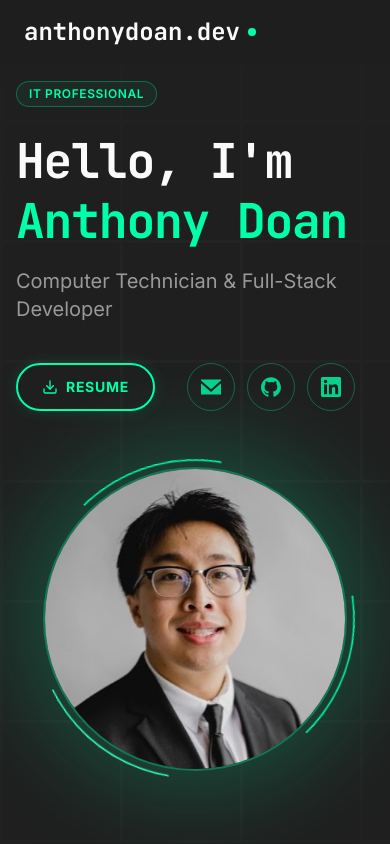
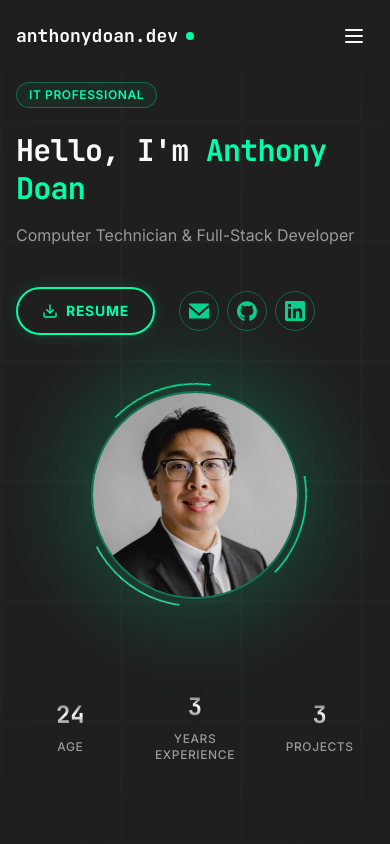
Before and after one commit to anthonydoan2001/anthonydoan-portfoliowebsite, a React (Vite) app: page / in a window 390 px wide. Shown: the top 844 px of the page. Built offline with nearby package versions, Linux system fonts and the light colour scheme.

Commit message:
Implemented responsive

```diff
--- a/src/components/layout/Navigation.tsx
+++ b/src/components/layout/Navigation.tsx
@@ -1,25 +1,30 @@
 import { NAVIGATION_BRAND, NAVIGATION_LINKS } from "@/lib/constants";
+import { Menu, X } from "lucide-react";
+import { useState } from "react";
 import { Link, useLocation } from "react-router-dom";
 
 const Navigation = () => {
   const location = useLocation();
+  const [isOpen, setIsOpen] = useState(false);
 
   const isActive = (href: string) => {
     if (href.startsWith("#")) return false;
     return location.pathname === href;
   };
 
+  const closeMenu = () => setIsOpen(false);
+
   return (
     <nav className="fixed top-0 left-0 right-0 z-50 bg-background/80 backdrop-blur-sm">
-      <div className="max-w-7xl mx-auto px-6 py-4">
+      <div className="max-w-7xl mx-auto px-4 sm:px-6 py-4">
         <div className="flex items-center justify-between">
           {/* Logo */}
-          <Link to="/" className="flex items-center gap-2">
-            <span className="text-2xl font-bold font-mono">{NAVIGATION_BRAND}</span>
+          <Link to="/" className="flex items-center gap-2" onClick={closeMenu}>
+            <span className="text-lg sm:text-2xl font-bold font-mono">{NAVIGATION_BRAND}</span>
             <span className="w-2 h-2 bg-emerald rounded-full"></span>
           </Link>
 
-          {/* Navigation Links */}
+          {/* Desktop Navigation Links */}
           <div className="hidden md:flex items-center gap-8">
             {NAVIGATION_LINKS.map((link, index) => (
               link.href.startsWith("#") ? (
@@ -45,7 +50,49 @@ const Navigation = () => {
               )
             ))}
           </div>
+
+          {/* Mobile Menu Button */}
+          <button
+            onClick={() => setIsOpen(!isOpen)}
+            className="md:hidden p-2 rounded-lg hover:bg-secondary/50 transition-colors"
+            aria-label="Toggle menu"
+          >
+            {isOpen ? <X className="w-6 h-6" /> : <Menu className="w-6 h-6" />}
+          </button>
         </div>
+
+        {/* Mobile Navigation Menu */}
+        {isOpen && (
+          <div className="md:hidden mt-4 pb-4 border-t border-border/50 pt-4">
+            <div className="flex flex-col gap-4">
+              {NAVIGATION_LINKS.map((link, index) => (
+                link.href.startsWith("#") ? (
+                  <a
+                    key={index}
+                    href={link.href}
+                    onClick={closeMenu}
+                    className="text-lg font-semibold transition-colors text-foreground hover:text-emerald py-2"
+                  >
+                    {link.label}
+                  </a>
+                ) : (
+                  <Link
+                    key={index}
+                    to={link.href}
+                    onClick={closeMenu}
+                    className={`text-lg font-semibold transition-colors py-2 ${
+                      isActive(link.href)
+                        ? "text-emerald"
+                        : "text-foreground hover:text-emerald"
+                    }`}
+                  >
+                    {link.label}
+                  </Link>
+                )
+              ))}
+            </div>
+          </div>
+        )}
       </div>
     </nav>
   );
--- a/src/components/sections/About.tsx
+++ b/src/components/sections/About.tsx
@@ -5,7 +5,7 @@ import { Link } from "react-router-dom";
 
 const About = () => {
   return (
-    <section className="py-24 px-4 relative overflow-hidden" id="about">
+    <section className="py-16 sm:py-20 md:py-24 px-4 relative overflow-hidden" id="about">
       <div className="max-w-6xl mx-auto">
         {/* Centered Header */}
         <div className="text-center mb-16 space-y-6">
@@ -23,7 +23,7 @@ const About = () => {
           {/* Left Column - Text Content */}
           <div className="space-y-8">
             <div className="space-y-6">
-              <div className="text-muted-foreground text-lg leading-relaxed space-y-6">
+              <div className="text-muted-foreground text-base sm:text-lg leading-relaxed space-y-4 sm:space-y-6">
                 <p>
                   I am a Computer Technician at Secure ITAD Services, Inc. with a B.S. in Computer Science
                   from the University of Houston (2024). I'm actively pursuing CompTIA Network+ certification
--- a/src/components/sections/Contact.tsx
+++ b/src/components/sections/Contact.tsx
@@ -20,7 +20,7 @@ const Contact = () => {
         </p>
         </div>
 
-        <div className="grid md:grid-cols-2 gap-6 mb-12">
+        <div className="grid sm:grid-cols-2 gap-4 sm:gap-6 mb-12">
           <ContactCard
             href={`mailto:${PERSONAL_INFO.email}`}
             title="Email Me"
@@ -52,7 +52,7 @@ const Contact = () => {
             </svg>
           </ContactCard>
 
-          <div className="group border border-border/50 rounded-2xl p-8 hover:border-emerald/30 transition-colors duration-300">
+          <div className="group border border-border/50 rounded-2xl p-4 sm:p-6 md:p-8 hover:border-emerald/30 transition-colors duration-300">
             <div className="flex items-center gap-4">
               <div className="w-12 h-12 rounded-full border border-emerald/30 text-emerald/80 group-hover:text-emerald group-hover:bg-emerald/10 group-hover:border-emerald group-hover:scale-110 flex items-center justify-center flex-shrink-0 transition-all duration-300">
                 <svg className="w-5 h-5" viewBox="0 0 24 24" xmlns="http://www.w3.org/2000/svg" aria-hidden="true">
@@ -96,7 +96,7 @@ const ContactCard = ({ href, title, value, external, children }: ContactCardProp
     href={href}
     target={external ? "_blank" : undefined}
     rel={external ? "noopener noreferrer" : undefined}
-    className="group border border-border/50 rounded-2xl p-8 hover:border-emerald/30 hover:bg-emerald/5 transition-all duration-300"
+    className="group border border-border/50 rounded-2xl p-4 sm:p-6 md:p-8 hover:border-emerald/30 hover:bg-emerald/5 transition-all duration-300"
   >
     <div className="flex items-center gap-4">
       <div className="w-12 h-12 rounded-full border border-emerald/30 text-emerald/80 group-hover:text-emerald group-hover:bg-emerald/10 group-hover:border-emerald group-hover:scale-110 flex items-center justify-center flex-shrink-0 transition-all duration-300">
@@ -104,7 +104,7 @@ const ContactCard = ({ href, title, value, external, children }: ContactCardProp
     </div>
       <div>
     <div className="text-sm font-medium text-muted-foreground uppercase tracking-wider mb-1 group-hover:text-emerald/80 transition-colors">{title}</div>
-    <div className="text-lg font-medium text-foreground group-hover:text-emerald transition-colors">
+    <div className="text-sm sm:text-base md:text-lg font-medium text-foreground group-hover:text-emerald transition-colors break-all sm:break-normal">
       {value}
         </div>
       </div>
--- a/src/components/sections/Education.tsx
+++ b/src/components/sections/Education.tsx
@@ -41,7 +41,7 @@ const Education = () => {
               {/* University and Degree Info */}
               <div className="space-y-4">
                 <div className="flex flex-col sm:flex-row sm:items-center sm:justify-between gap-4">
-                  <h3 className="text-2xl md:text-3xl lg:text-4xl font-bold text-foreground tracking-tight font-mono">
+                  <h3 className="text-xl sm:text-2xl md:text-3xl lg:text-4xl font-bold text-foreground tracking-tight font-mono">
                     {EDUCATION_INFO.university}
                   </h3>
                   <div className="inline-flex items-center justify-center gap-2 bg-secondary/50 px-4 py-1.5 rounded-md border border-border/50 text-sm font-mono text-muted-foreground whitespace-nowrap w-fit">
@@ -51,7 +51,7 @@ const Education = () => {
                 </div>
 
                 <div className="space-y-2">
-                  <div className="text-xl md:text-2xl font-bold text-emerald">
+                  <div className="text-lg sm:text-xl md:text-2xl font-bold text-emerald">
                     {EDUCATION_INFO.degree}
                   </div>
                   <p className="text-base md:text-lg text-muted-foreground font-medium">
--- a/src/components/sections/Experience.tsx
+++ b/src/components/sections/Experience.tsx
@@ -27,9 +27,9 @@ const Experience = () => {
         </div>
 
         {/* Two Column Layout */}
-        <div className="grid md:grid-cols-[350px_1fr] gap-8 md:gap-12 items-start">
+        <div className="grid lg:grid-cols-[320px_1fr] gap-6 md:gap-8 lg:gap-12 items-start">
           {/* Left Column - Experience List */}
-          <div className="space-y-2">
+          <div className="space-y-2 overflow-x-auto lg:overflow-visible">
             {experiences.map((exp, index) => {
               const Icon = iconMap[exp.icon] || Wrench;
               const isSelected = index === selectedIndex;
@@ -70,13 +70,13 @@ const Experience = () => {
           </div>
 
           {/* Right Column - Selected Experience Details */}
-          <div className="min-h-[500px]">
+          <div className="min-h-[300px] lg:min-h-[500px]">
             {selectedExperience && (
               <div key={selectedIndex} className="space-y-8">
                 {/* Title Header */}
                 <div className="space-y-4 border-b border-border/50 pb-6">
                   <div>
-                    <h3 className="text-2xl md:text-3xl lg:text-4xl font-bold text-foreground tracking-tight font-mono mb-2">
+                    <h3 className="text-xl sm:text-2xl md:text-3xl lg:text-4xl font-bold text-foreground tracking-tight font-mono mb-2">
                       {selectedExperience.title}
                     </h3>
                     <div className="text-xl text-emerald font-semibold">
--- a/src/components/sections/Hero.tsx
+++ b/src/components/sections/Hero.tsx
@@ -25,12 +25,12 @@ const Hero = () => {
               <div className="inline-block px-3 py-1 rounded-full border border-emerald/30 bg-emerald/5 backdrop-blur-sm mb-2">
                 <p className="text-emerald text-xs uppercase tracking-wider font-semibold">{PERSONAL_INFO.title}</p>
               </div>
-              <h1 className="text-5xl md:text-6xl lg:text-7xl font-bold font-mono leading-tight tracking-tight">
+              <h1 className="text-3xl sm:text-4xl md:text-5xl lg:text-6xl xl:text-7xl font-bold font-mono leading-tight tracking-tight">
                 Hello, I'm <span className="text-emerald">
                   {PERSONAL_INFO.name}
                 </span>
               </h1>
-              <div className="text-xl md:text-2xl lg:text-3xl text-muted-foreground flex items-center gap-2">
+              <div className="text-base sm:text-lg md:text-xl lg:text-2xl xl:text-3xl text-muted-foreground flex items-center gap-2">
                 <span>{PERSONAL_INFO.subtitle}</span>
                 <span className="w-0.5 h-[1.2em] bg-emerald animate-blink"></span>
               </div>
@@ -46,7 +46,7 @@ const Hero = () => {
                 Resume
               </a>
 
-              <div className="flex items-center gap-3 pl-4">
+              <div className="flex items-center gap-2 sm:gap-3 pl-2 sm:pl-4">
                 <SocialLink href={`mailto:${PERSONAL_INFO.email}`} ariaLabel="Email">
                   <svg className="w-5 h-5" viewBox="0 -2.5 20 20" xmlns="http://www.w3.org/2000/svg" aria-hidden="true">
                     <path fill="currentColor" d="M294,774.474 L284,765.649 L284,777 L304,777 L304,765.649 L294,774.474 Z M294.001,771.812 L284,762.981 L284,762 L304,762 L304,762.981 L294.001,771.812 Z" transform="translate(-340 -922) translate(56 160)"/>
@@ -70,7 +70,7 @@ const Hero = () => {
 
           <div className={`flex-shrink-0 transition-all duration-1000 delay-300 transform ${mounted ? 'opacity-100 scale-100' : 'opacity-0 scale-90'}`}>
             <div className="relative">
-              <div className="relative w-80 h-80 md:w-96 md:h-96 lg:w-[26rem] lg:h-[26rem]">
+              <div className="relative w-56 h-56 sm:w-72 sm:h-72 md:w-80 md:h-80 lg:w-96 lg:h-96 xl:w-[26rem] xl:h-[26rem]">
                 {/* Glowing backdrop */}
                 <div className="absolute inset-0 rounded-full bg-emerald/20 blur-2xl scale-110"></div>
 
@@ -89,7 +89,7 @@ const Hero = () => {
         </div>
 
         {/* Stats Section - Full Width Below */}
-        <div className={`grid grid-cols-3 gap-8 mt-20 pt-8 transition-all duration-1000 delay-500 transform ${mounted ? 'opacity-100 translate-y-0' : 'opacity-0 translate-y-10'}`}>
+        <div className={`grid grid-cols-3 gap-4 sm:gap-6 md:gap-8 mt-12 sm:mt-16 md:mt-20 pt-8 transition-all duration-1000 delay-500 transform ${mounted ? 'opacity-100 translate-y-0' : 'opacity-0 translate-y-10'}`}>
           <SlotCounter target={PERSONAL_INFO.age} label="Age" delay={0} />
           <SlotCounter target={PERSONAL_INFO.yearsExperience} label="Years Experience" delay={200} />
           <SlotCounter target={PERSONAL_INFO.projectsCount} label="Projects" delay={400} />
@@ -106,7 +106,7 @@ const SocialLink = ({ href, ariaLabel, children }: { href: string; ariaLabel: st
       href={href}
       target={isExternal ? "_blank" : undefined}
       rel={isExternal ? "noopener noreferrer" : undefined}
-      className="w-12 h-12 rounded-full border border-emerald/30 text-emerald/80 hover:text-emerald hover:bg-emerald/10 hover:border-emerald hover:scale-110 flex items-center justify-center transition-all duration-300"
+      className="w-10 h-10 sm:w-12 sm:h-12 rounded-full border border-emerald/30 text-emerald/80 hover:text-emerald hover:bg-emerald/10 hover:border-emerald hover:scale-110 flex items-center justify-center transition-all duration-300"
       aria-label={ariaLabel}
     >
       {children}
@@ -130,8 +130,8 @@ const SlotCounter = ({ target, label, delay = 0 }: { target: number | string; la
   const numbers = getSlotNumbers(numTarget);
 
   return (
-    <div className="flex flex-col items-center justify-center gap-2 text-center">
-      <div className="h-[3rem] md:h-[3.75rem] overflow-hidden relative">
+    <div className="flex flex-col items-center justify-center gap-1 sm:gap-2 text-center">
+      <div className="h-[2.5rem] sm:h-[3rem] md:h-[3.75rem] overflow-hidden relative">
         {/* Gradient masks for fade effect */}
         <div className="absolute inset-0 z-10 pointer-events-none bg-gradient-to-b from-background via-transparent to-background"></div>
         <div
@@ -141,14 +141,14 @@ const SlotCounter = ({ target, label, delay = 0 }: { target: number | string; la
           {numbers.map((num, i) => (
             <div
               key={i}
-              className="h-[3rem] md:h-[3.75rem] flex items-center justify-center text-4xl md:text-5xl font-bold text-foreground font-mono"
+              className="h-[2.5rem] sm:h-[3rem] md:h-[3.75rem] flex items-center justify-center text-2xl sm:text-3xl md:text-4xl lg:text-5xl font-bold text-foreground font-mono"
             >
               {num}
             </div>
           ))}
         </div>
       </div>
-      <div className="text-sm text-muted-foreground font-medium tracking-wider uppercase">{label}</div>
+      <div className="text-xs sm:text-sm text-muted-foreground font-medium tracking-wider uppercase">{label}</div>
     </div>
   );
 };
--- a/src/components/sections/Personal.tsx
+++ b/src/components/sections/Personal.tsx
@@ -21,10 +21,10 @@ const Personal = () => {
             <Heart className="w-3 h-3" />
             <span>Personal Life</span>
           </div>
-          <h1 className="text-4xl md:text-5xl lg:text-6xl font-bold text-foreground font-mono">
+          <h1 className="text-3xl sm:text-4xl md:text-5xl lg:text-6xl font-bold text-foreground font-mono">
             Beyond the <span className="text-emerald">Code</span>
           </h1>
-          <p className="text-xl text-muted-foreground max-w-3xl mx-auto leading-relaxed">
+          <p className="text-base sm:text-lg md:text-xl text-muted-foreground max-w-3xl mx-auto leading-relaxed px-2">
             When I'm not diagnosing hardware or writing code, you'll find me gaming,
             reading books or manga, or tinkering with my homelab.
           </p>
@@ -41,7 +41,7 @@ const Personal = () => {
               I love having full control over my digital infrastructure.
             </p>
 
-            <div className="grid grid-cols-2 md:grid-cols-4 gap-4">
+            <div className="grid grid-cols-1 sm:grid-cols-2 md:grid-cols-4 gap-3 sm:gap-4">
               {homelabSetup.map((service) => (
                 <div
                   key={service.name}
@@ -106,7 +106,7 @@ const Personal = () => {
         <div className="mb-20">
           <SectionHeader icon={BookOpen} title="Reading & Anime" subtitle="Stories that inspire me" />
 
-          <div className="grid md:grid-cols-3 gap-8 mt-8">
+          <div className="grid sm:grid-cols-2 md:grid-cols-3 gap-6 sm:gap-8 mt-8">
             {/* Currently Reading */}
             <div className="md:col-span-2 space-y-6">
               <h4 className="text-lg font-semibold text-foreground">Currently Reading</h4>
@@ -166,7 +166,7 @@ const Personal = () => {
         <div className="mb-12">
           <SectionHeader icon={Monitor} title="PC Setup" subtitle="Where the magic happens" />
 
-          <div className="grid md:grid-cols-2 gap-8 mt-8">
+          <div className="grid sm:grid-cols-1 md:grid-cols-2 gap-6 sm:gap-8 mt-8">
             {/* Specs */}
             <div className="space-y-6">
               <h4 className="text-lg font-semibold text-foreground">Main Rig Specs</h4>
@@ -174,10 +174,10 @@ const Personal = () => {
                 {Object.entries(pcSpecs).map(([key, value]) => (
                   <div
                     key={key}
-                    className="flex justify-between items-center p-3 rounded-lg border border-border/50 bg-card/30"
+                    className="flex justify-between items-center p-3 rounded-lg border border-border/50 bg-card/30 gap-2"
                   >
                     <span className="text-muted-foreground capitalize text-sm">{key}</span>
-                    <span className="font-mono text-sm text-foreground">{value}</span>
+                    <span className="font-mono text-xs sm:text-sm text-foreground text-right">{value}</span>
                   </div>
                 ))}
               </div>
@@ -232,7 +232,7 @@ const Personal = () => {
         <div className="mt-20 pt-12 border-t border-border/50">
           <div className="text-center space-y-4">
             <h3 className="text-lg font-semibold text-muted-foreground">Fun Facts</h3>
-            <div className="flex flex-wrap justify-center gap-6 text-sm text-muted-foreground">
+            <div className="flex flex-wrap justify-center gap-4 sm:gap-6 text-xs sm:text-sm text-muted-foreground">
               <span>☕ Coffee enthusiast</span>
               <span>🌙 Night owl coder</span>
               <span>🎧 Always has headphones on</span>
```
